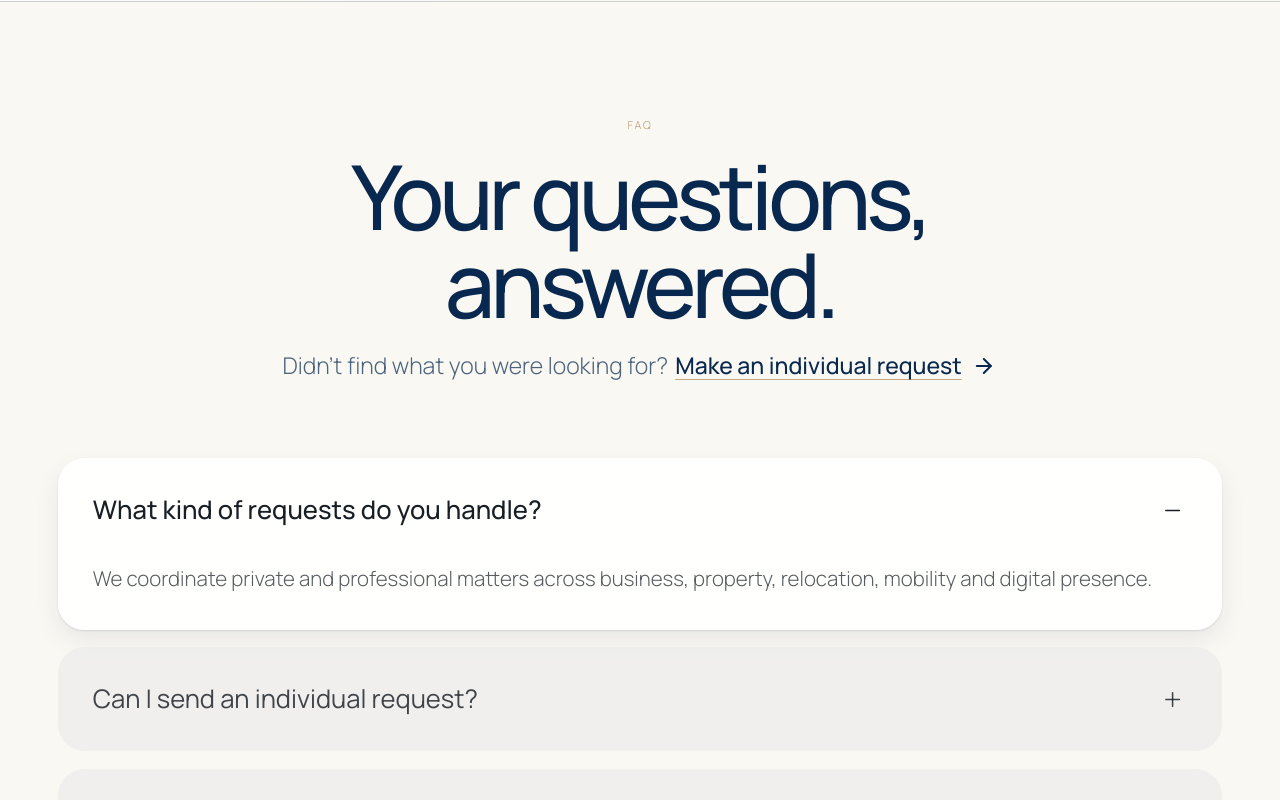
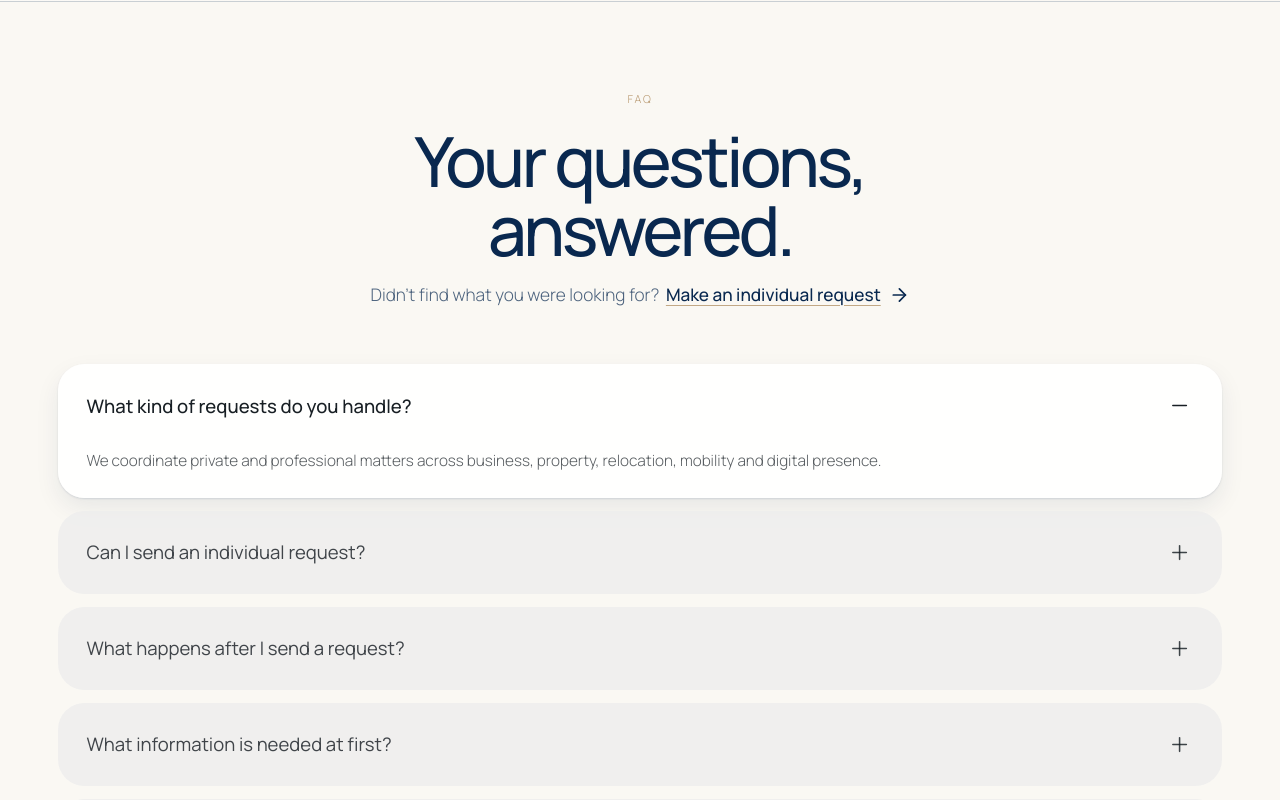
Before and after one commit to dmkstudio/poc-riviera-editorial-site, a Next.js app: page / in a window 1280 px wide. Shown: the part 4980-5780 px from the top of the page. Built offline with nearby package versions, Linux system fonts and the light colour scheme.

Commit message:
Refine FAQ scale and spacing

```diff
--- a/app/globals.css
+++ b/app/globals.css
@@ -161,25 +161,25 @@
 @media(prefers-reduced-motion:reduce){.faq-chat-question,.faq-chat-cta button svg{transition:none}.faq-chat-question:hover{transform:none}}
 
 /* FAQ direction: full-width editorial accordion based on the approved reference. */
-.faq-stack{padding:clamp(5.5rem,9vw,9rem) clamp(1.25rem,4.5vw,4.5rem) clamp(5rem,8vw,8rem);background:var(--cream);border-top:1px solid var(--line);color:var(--ink)}
-.faq-stack-intro{text-align:center;display:flex;flex-direction:column;align-items:center;margin:0 auto clamp(3.5rem,6vw,6rem)}
+.faq-stack{padding:clamp(4.5rem,7vw,6.5rem) clamp(1.25rem,4.5vw,4.5rem) clamp(4rem,6vw,5.5rem);background:var(--cream);border-top:1px solid var(--line);color:var(--ink)}
+.faq-stack-intro{text-align:center;display:flex;flex-direction:column;align-items:center;margin:0 auto clamp(2.6rem,4.5vw,4.2rem)}
 .faq-stack-intro .eyebrow{margin:0 0 1.25rem}
-.faq-stack-intro h2{font-family:var(--sans);font-size:clamp(3.1rem,7vw,7rem);font-weight:500;line-height:.98;letter-spacing:-.055em;margin:0;max-width:14ch}
-.faq-stack-cta{display:flex;align-items:center;justify-content:center;gap:.45rem;margin-top:1.5rem;color:rgba(9,40,79,.72);font-size:clamp(1rem,1.8vw,1.55rem);line-height:1.3}
+.faq-stack-intro h2{font-family:var(--sans);font-size:clamp(2.6rem,5.4vw,5.2rem);font-weight:500;line-height:1;letter-spacing:-.05em;margin:0;max-width:15ch}
+.faq-stack-cta{display:flex;align-items:center;justify-content:center;gap:.4rem;margin-top:1.15rem;color:rgba(9,40,79,.72);font-size:clamp(.9rem,1.35vw,1.2rem);line-height:1.3}
 .faq-stack-cta button{display:inline-flex;align-items:center;gap:.5rem;padding:0;border:0;background:none;color:var(--ink);font-weight:500;text-decoration:underline;text-decoration-color:rgba(185,154,114,.85);text-decoration-thickness:1px;text-underline-offset:.22em}
 .faq-stack-cta button svg{width:1.2em;transition:transform .25s ease}
 .faq-stack-cta button:hover svg,.faq-stack-cta button:focus-visible svg{transform:translateX(.25rem)}
-.faq-stack-list{display:grid;gap:1.1rem;max-width:100rem;margin:0 auto}
+.faq-stack-list{display:grid;gap:.8rem;max-width:92rem;margin:0 auto}
 .faq-stack-item{border-radius:1.65rem;background:rgba(238,238,237,.78);overflow:hidden;transition:background .3s ease,box-shadow .3s ease}
 .faq-stack-item.is-open{background:rgba(255,255,255,.94);box-shadow:0 10px 24px rgba(9,40,79,.08),0 1px 2px rgba(9,40,79,.12)}
-.faq-stack-question{width:100%;min-height:6.5rem;display:flex;align-items:center;justify-content:space-between;gap:2rem;padding:1.45rem 2.2rem;border:0;background:transparent;color:rgba(24,31,36,.82);font-family:var(--sans);font-size:clamp(1.15rem,2vw,1.8rem);font-weight:400;line-height:1.25;text-align:left}
+.faq-stack-question{width:100%;min-height:5.2rem;display:flex;align-items:center;justify-content:space-between;gap:2rem;padding:1.1rem 1.8rem;border:0;background:transparent;color:rgba(24,31,36,.82);font-family:var(--sans);font-size:clamp(1rem,1.45vw,1.35rem);font-weight:400;line-height:1.3;text-align:left}
 .faq-stack-item.is-open .faq-stack-question{font-weight:500;color:#181f24}
 .faq-stack-control{flex:0 0 auto;display:grid;place-content:center;width:1.8rem;height:1.8rem}
 .faq-stack-control svg{width:1.45rem;height:1.45rem;stroke-width:1.6}
-.faq-stack-answer{padding:0 2.2rem 2.1rem;overflow:hidden}
-.faq-stack-answer p{max-width:68rem;margin:0;color:rgba(24,31,36,.72);font-size:clamp(1rem,1.6vw,1.4rem);line-height:1.65}
+.faq-stack-answer{padding:0 1.8rem 1.55rem;overflow:hidden}
+.faq-stack-answer p{max-width:62rem;margin:0;color:rgba(24,31,36,.72);font-size:clamp(.92rem,1.2vw,1.1rem);line-height:1.65}
 .faq-stack-question:focus-visible,.faq-stack-cta button:focus-visible{outline:2px solid var(--sand);outline-offset:-5px;border-radius:1.65rem}
-@media(max-width:760px){.faq-stack{padding:4.75rem 1.1rem 4.5rem}.faq-stack-intro{margin-bottom:2.7rem}.faq-stack-intro h2{font-size:clamp(2.8rem,13vw,4.6rem);max-width:10ch}.faq-stack-cta{align-items:center;flex-wrap:wrap;font-size:1rem;margin-top:1.25rem}.faq-stack-list{gap:.7rem}.faq-stack-item{border-radius:1.25rem}.faq-stack-question{min-height:4.75rem;padding:1.15rem 1.2rem;font-size:1.05rem;gap:1rem}.faq-stack-control{width:1.5rem;height:1.5rem}.faq-stack-control svg{width:1.2rem;height:1.2rem}.faq-stack-answer{padding:0 1.2rem 1.45rem}.faq-stack-answer p{font-size:.98rem;line-height:1.6}}
+@media(max-width:760px){.faq-stack{padding:4rem 1.1rem 4rem}.faq-stack-intro{margin-bottom:2.2rem}.faq-stack-intro h2{font-size:clamp(2.45rem,11vw,3.7rem);max-width:11ch}.faq-stack-cta{align-items:center;flex-wrap:wrap;font-size:.92rem;margin-top:1rem}.faq-stack-list{gap:.6rem}.faq-stack-item{border-radius:1.15rem}.faq-stack-question{min-height:4.15rem;padding:.95rem 1.05rem;font-size:.95rem;gap:.8rem}.faq-stack-control{width:1.35rem;height:1.35rem}.faq-stack-control svg{width:1.1rem;height:1.1rem}.faq-stack-answer{padding:0 1.05rem 1.2rem}.faq-stack-answer p{font-size:.9rem;line-height:1.6}}
 @media(prefers-reduced-motion:reduce){.faq-stack-item,.faq-stack-cta button svg{transition:none}.faq-stack-cta button:hover svg{transform:none}}
 
 /* Shared serif with full Cyrillic support, plus a restrained Liquid Glass control. */
```
